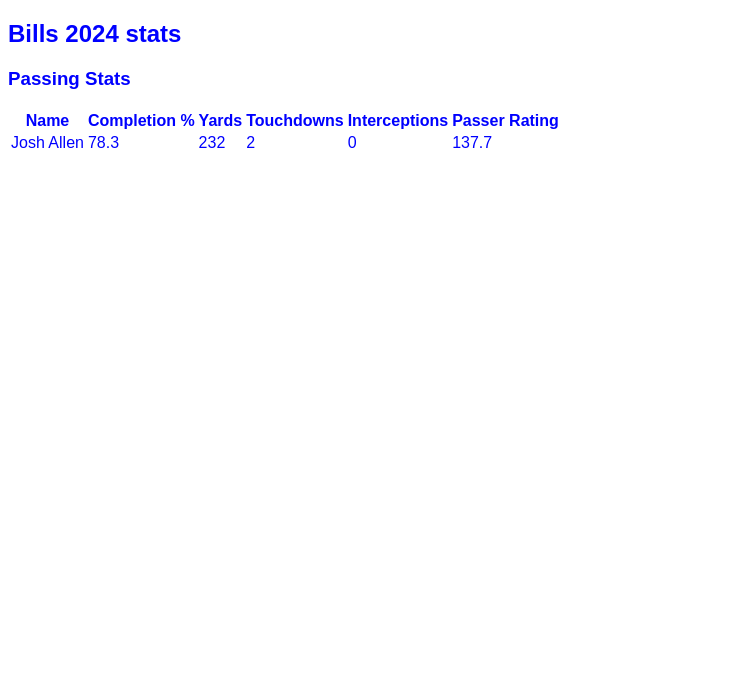
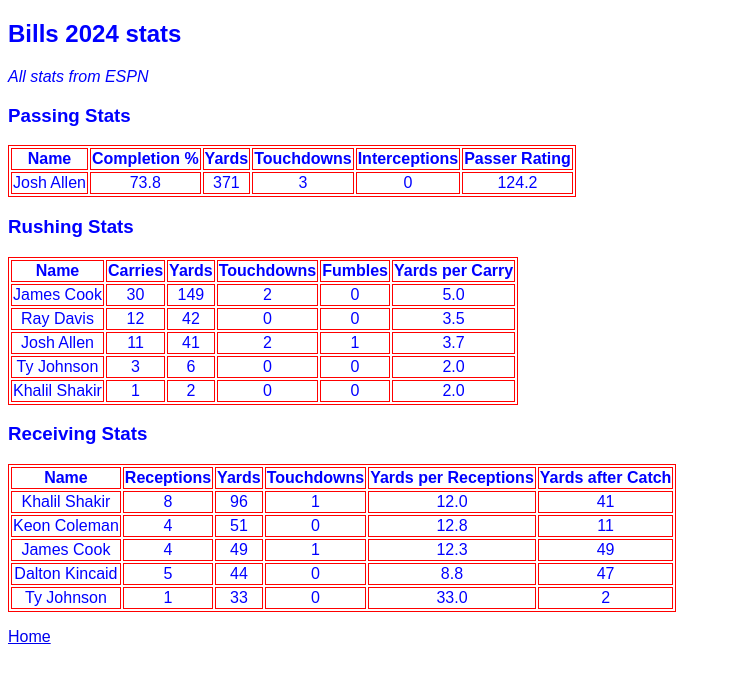
Before and after one commit to voelkerben/Bens-Code, a plain HTML site: page Starter/page2.html in a window 1280 px wide. Shown: the whole page, without its empty margins (0-732 px from the left). Drawn offline with Linux system fonts and the light colour scheme; a web font is replaced by a local one.

Commit message:
Add files via upload

```diff
--- a/Starter/css/style.css
+++ b/Starter/css/style.css
@@ -19,3 +19,14 @@
 ul {
   color: red;
 }
+
+table, th, td {
+  border: 1px solid;
+  border-color: red;
+  text-align: center;
+}
+
+iframe {
+  float: right;
+  margin: 10px;
+}
--- a/Starter/page2.html
+++ b/Starter/page2.html
@@ -4,7 +4,7 @@
 
 <head>
   <meta charset="utf-8">
-  <title>Welcome to My First Webpage</title>
+  <title>Bills - Stats</title>
   <meta name="description" content="This is the description that search engines will display. Aim for 145-155 characters.">
   <meta name="author" content="Insert the content author or owner name here">
 
@@ -22,6 +22,7 @@
 
 <body>
   <h2>Bills 2024 stats</h2>
+  <p><em>All stats from ESPN</em></p>
   <h3>Passing Stats</h3>
   <table>
     <tr>
@@ -34,11 +35,114 @@
     </tr>
     <tr>
         <td>Josh Allen</td>
-        <td>78.3</td>
-        <td>232</td>
+        <td>73.8</td>
+        <td>371</td>
+        <td>3</td>
+        <td>0</td>
+        <td>124.2</td>
+    </tr>
+  </table>
+  <h3>Rushing Stats</h3>
+  <table>
+    <tr>
+        <th>Name</th>
+        <th>Carries</th>
+        <th>Yards</th>
+        <th>Touchdowns</th>
+        <th>Fumbles</th>
+        <th>Yards per Carry</th>
+    </tr>
+    <tr>
+        <td>James Cook</td>
+        <td>30</td>
+        <td>149</td>
         <td>2</td>
         <td>0</td>
-        <td>137.7</td>
+        <td>5.0</td>
+    </tr>
+    <tr>
+        <td>Ray Davis</td>
+        <td>12</td>
+        <td>42</td>
+        <td>0</td>
+        <td>0</td>
+        <td>3.5</td>
+    </tr>
+    <tr>
+        <td>Josh Allen</td>
+        <td>11</td>
+        <td>41</td>
+        <td>2</td>
+        <td>1</td>
+        <td>3.7</td>
+    </tr>
+    <tr>
+        <td>Ty Johnson</td>
+        <td>3</td>
+        <td>6</td>
+        <td>0</td>
+        <td>0</td>
+        <td>2.0</td>
+    </tr>
+    <tr>
+        <td>Khalil Shakir</td>
+        <td>1</td>
+        <td>2</td>
+        <td>0</td>
+        <td>0</td>
+        <td>2.0</td>
     </tr>
   </table>
+  <h3>Receiving Stats</h3>
+  <table>
+    <tr>
+        <th>Name</th>
+        <th>Receptions</th>
+        <th>Yards</th>
+        <th>Touchdowns</th>
+        <th>Yards per Receptions</th>
+        <th>Yards after Catch</th>
+    </tr>
+    <tr>
+        <td>Khalil Shakir</td>
+        <td>8</td>
+        <td>96</td>
+        <td>1</td>
+        <td>12.0</td>
+        <td>41</td>
+    </tr>
+    <tr>
+        <td>Keon Coleman</td>
+        <td>4</td>
+        <td>51</td>
+        <td>0</td>
+        <td>12.8</td>
+        <td>11</td>
+    </tr>
+    <tr>
+        <td>James Cook</td>
+        <td>4</td>
+        <td>49</td>
+        <td>1</td>
+        <td>12.3</td>
+        <td>49</td>
+    </tr>
+    <tr>
+        <td>Dalton Kincaid</td>
+        <td>5</td>
+        <td>44</td>
+        <td>0</td>
+        <td>8.8</td>
+        <td>47</td>
+    </tr>
+    <tr>
+        <td>Ty Johnson</td>
+        <td>1</td>
+        <td>33</td>
+        <td>0</td>
+        <td>33.0</td>
+        <td>2</td>
+    </tr>
+  </table>
+  <p><a href="index.html">Home</a></p>
 </body>
```
Also changed, not shown: Starter/index.html (+12 -3 lines), Starter/cooktd.jpg (added).
